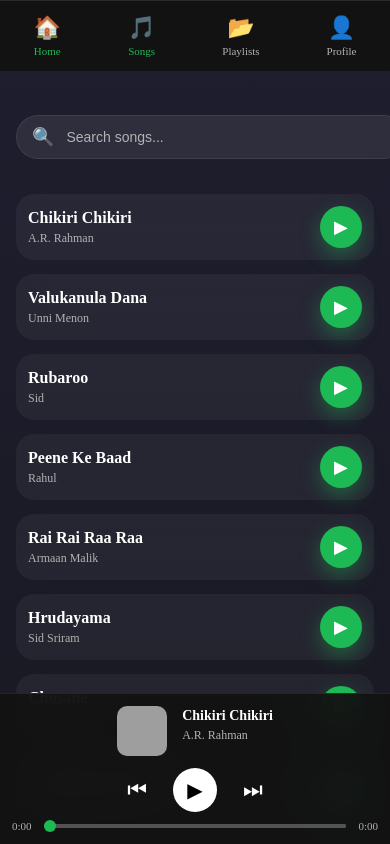
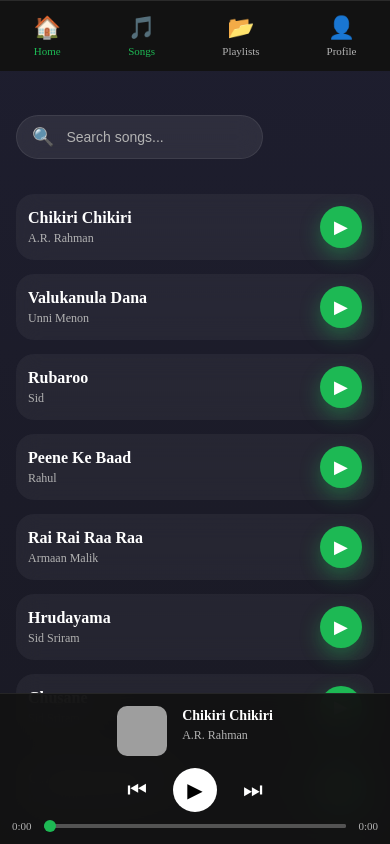
Before and after one commit to rajubandam980/music, an Angular app: page /songs in a window 390 px wide. Shown: the top 844 px of the page. Built offline with nearby package versions, Linux system fonts and the light colour scheme; grey boxes are pictures that could not be loaded.

Commit message:
added search box

```diff
--- a/src/app/pages/songs/songs.scss
+++ b/src/app/pages/songs/songs.scss
@@ -190,7 +190,7 @@
 @media (max-width: 768px) {
 
   .search-box {
-    max-width: 100%;
+    max-width: 60%;
     padding: 10px 15px;
   }
 
```
